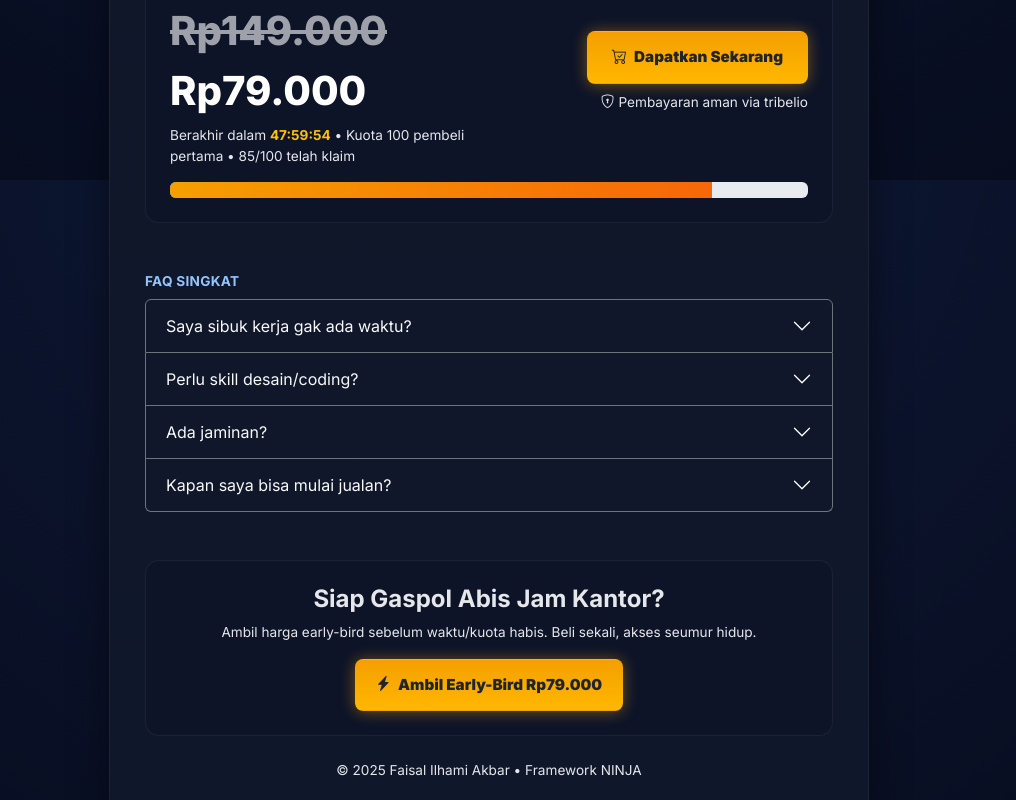
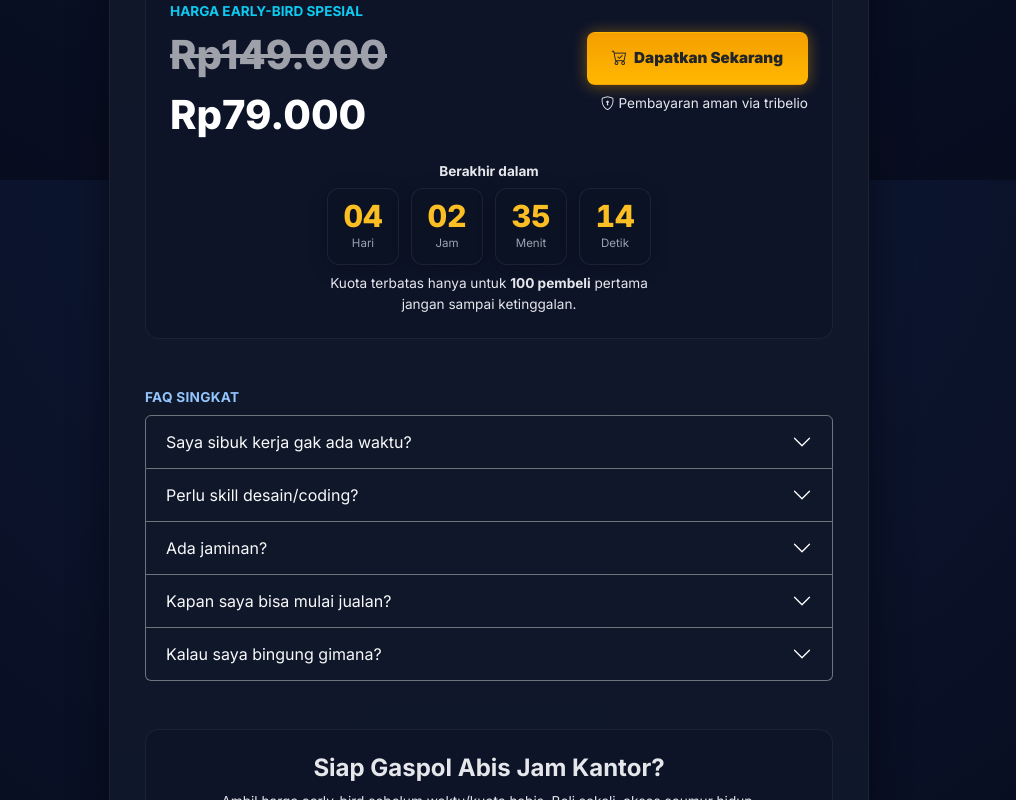
Before and after one commit to bwa-project-example/marketing-app, a Next.js app: page /framework/ninja in a window 1280 px wide. Shown: the part 3020-3820 px from the top of the page, without its empty margins (151-1167 px from the left). Built offline with nearby package versions, Linux system fonts and the light colour scheme; no server answers.

Commit message:
adjustment code

```diff
--- a/src/app/framework/ninja/page.tsx
+++ b/src/app/framework/ninja/page.tsx
@@ -5,32 +5,42 @@ import FacebookPixel from "@/components/FacebookPixel";
 
 const CHECKOUT_LINK = "http://tribel.io/checkout-framework-ninja";
 const TOTAL_QUOTA = 100;
-const SEED_CLAIMED = 85;
+const SEED_CLAIMED = 15;
 
 export default function Page() {
   useEffect(() => {
-    // === Countdown 48 jam (persist di localStorage) ===
-    const KEY = "ninja_eb_deadline";
-    const now = Date.now();
-    let deadline = localStorage.getItem(KEY);
-    if (!deadline) {
-      deadline = String(now + 48 * 60 * 60 * 1000);
-      localStorage.setItem(KEY, deadline);
-    }
+    const DEADLINE = new Date("2025-08-29T23:59:59+07:00").getTime();
+    const wrap = document.getElementById("countdownWrap");
 
-    const countdown = document.getElementById("countdown");
-    const countdownMini = document.getElementById("countdownMini");
+    const setAll = (selector: string, val: string) => {
+      document.querySelectorAll<HTMLElement>(selector).forEach(el => { el.textContent = val; });
+    };
 
     const fmt = (n: number) => String(n).padStart(2, "0");
+
     const tick = () => {
-      const end = Number(localStorage.getItem(KEY));
-      const t = Math.max(0, end - Date.now());
-      const h = Math.floor(t / 3600000);
-      const m = Math.floor((t % 3600000) / 60000);
-      const s = Math.floor((t % 60000) / 1000);
-      const text = `${fmt(h)}:${fmt(m)}:${fmt(s)}`;
-      if (countdown) countdown.textContent = text;
-      if (countdownMini) countdownMini.textContent = text;
+      const t = DEADLINE - Date.now();
+
+      if (t <= 0) {
+        if (wrap) wrap.style.display = "none";
+        setAll('[data-cd="d"]', "00");
+        setAll('[data-cd="h"]', "00");
+        setAll('[data-cd="m"]', "00");
+        setAll('[data-cd="s"]', "00");
+        return;
+      }
+
+      if (wrap) wrap.style.display = "";
+
+      const d = Math.floor(t / (1000 * 60 * 60 * 24));
+      const h = Math.floor((t % (1000 * 60 * 60 * 24)) / (1000 * 60 * 60));
+      const m = Math.floor((t % (1000 * 60 * 60)) / (1000 * 60));
+      const s = Math.floor((t % (1000 * 60)) / 1000);
+
+      setAll('[data-cd="d"]', fmt(d));
+      setAll('[data-cd="h"]', fmt(h));
+      setAll('[data-cd="m"]', fmt(m));
+      setAll('[data-cd="s"]', fmt(s));
     };
 
     tick();
@@ -39,13 +49,10 @@ export default function Page() {
   }, []);
 
   useEffect(() => {
-    // === Kuota bar ===
     const claimed = Math.min(TOTAL_QUOTA, SEED_CLAIMED);
     const pct = Math.round((claimed / TOTAL_QUOTA) * 100);
     const bar = document.getElementById("quotaBar");
-    const txt = document.getElementById("quotaText");
     if (bar) (bar as HTMLDivElement).style.width = `${pct}%`;
-    if (txt) txt.textContent = `Kuota ${TOTAL_QUOTA} pembeli pertama • ${claimed}/${TOTAL_QUOTA} telah klaim`;
     const year = document.getElementById("year");
     if (year) year.textContent = String(new Date().getFullYear());
   }, []);
@@ -82,7 +89,7 @@ export default function Page() {
                 Ditulis oleh <strong>Faisal Ilhami Akbar</strong>
               </p>
               <div className="d-flex flex-column flex-md-row align-items-center gap-3 justify-content-center mt-2">
-                <a href="#harga" className="btn btn-cta btn-lg" onClick={handleClickCTA}>
+                <a href="#harga" className="btn btn-cta btn-lg">
                   <i className="bi bi-lightning-charge-fill me-1" /> Ambil Early-Bird Rp79.000
                 </a>
                 <div className="text-start micro">
@@ -186,8 +193,8 @@ export default function Page() {
 
           <div className="card-lite p-3 mb-4 mt-4" style={{ background:"#0f172a", border:"1px solid #38bdf8", color:"#e0f2fe" }}>
             <span className="small">
-              Agar gak kelabakan saat kondisi kantor berubah, mulailah bangun sumber income kedua sekarang.
-              <strong> Inilah isi, manfaat, dan bonus eksklusif yang langsung kamu dapatkan dari Framework NINJA:</strong>
+              Agar gak kelabakan saat kondisi kantor berubah, mulailah bangun sumber income kedua sekarang dari produk digital.
+              <strong> Maka dari itu, saya buat framework NINJA ini untuk bantu kamu bangun income kedua.</strong>
             </span>
           </div>
 
@@ -219,7 +226,7 @@ export default function Page() {
                     <li><strong>Prompt ChatGPT siap pakai</strong> → percepat riset, copy, & promosi.</li>
                     <li><strong>Ebook: 20+ Niche Profitable</strong> → ide niche terbukti cuan.</li>
                     <li><strong>Ebook: 15 Ide Produk Digital Cuan Tinggi</strong> → inspirasi ide produk digital siap jual.</li>
-                    <li><strong>Group Whatsapp Eksklusif</strong> → tempat diskusi, sharing & tanya jawab bersama member lainnya agar tetap terhubung.</li>
+                    <li><strong>Group Whatsapp Eksklusif</strong> → tempat berdiskusi sesuatu yang jarang diberikan penjual ebook lain, kecuali menjual ecourse.</li>
                   </ul>
                 </div>
               </div>
@@ -260,30 +267,58 @@ export default function Page() {
           {/* PRICING / CTA */}
           <section id="harga" className="mt-5">
             <div className="card-lite p-4">
-              <div className="d-flex flex-column flex-md-row align-items-center gap-3 text-center text-md-start justify-content-md-between">
+              <div
+                className="d-flex flex-column flex-md-row align-items-center gap-3 text-center text-md-start justify-content-md-between">
                 {/* Teks harga */}
                 <div className="w-100">
-                  <div className="micro text-uppercase text-info fw-bold">Early-Bird 48 Jam</div>
+                  <div className="micro text-uppercase text-info fw-bold">Harga Early-Bird Spesial</div>
                   <div className="price mt-1">
                     <span className="strike">Rp149.000</span> <span>Rp79.000</span>
-                  </div>
-                  <div className="micro mt-1">
-                    Berakhir dalam <span id="countdown" className="fw-bold text-warning">—:—:—</span> • <span id="quotaText">Kuota 100 pembeli pertama</span>
                   </div>
                 </div>
                 {/* Tombol */}
                 <div className="text-center text-md-end w-100 w-md-auto">
-                  <a id="ctaTop" target="_blank" href={CHECKOUT_LINK} className="btn btn-cta btn-lg px-4" onClick={handleClickCTA}>
-                    <i className="bi bi-cart-check me-1" /> Dapatkan Sekarang
+                  <a id="ctaTop" target="_blank" href={CHECKOUT_LINK} className="btn btn-cta btn-lg px-4">
+                    <i className="bi bi-cart-check me-1"/> Dapatkan Sekarang
                   </a>
-                  <div className="micro mt-2"><i className="bi bi-shield-lock me-1" />Pembayaran aman via tribelio</div>
+                  <div className="micro mt-2"><i className="bi bi-shield-lock me-1"/>Pembayaran aman via tribelio</div>
                 </div>
               </div>
 
               {/* Progress */}
-              <div className="mt-3">
-                <div className="progress" role="progressbar" aria-label="Progress kuota" aria-valuemin={0} aria-valuemax={100}>
-                  <div id="quotaBar" className="progress-bar" style={{ width: "0%" }} />
+              {/*<div className="mt-3">*/}
+              {/*<div className="progress" role="progressbar" aria-label="Progress kuota" aria-valuemin={0} aria-valuemax={100}>*/}
+              {/*    <div id="quotaBar" className="progress-bar" style={{ width: "0%" }} />*/}
+              {/*  </div>*/}
+              {/*</div>*/}
+              <div className="micro mt-1">
+                {/* Countdown besar di bawah tombol */}
+                <div id="countdownWrap" className="countdown-wrap mt-3">
+                  <div className="countdown-title">Berakhir dalam</div>
+                  <div className="countdown-lg" aria-label="Hitung mundur">
+                    <div className="cd-lg">
+                      <span className="cd-lg-num" data-cd="d">00</span>
+                      <span className="cd-lg-label">Hari</span>
+                    </div>
+                    <div className="cd-lg">
+                      <span className="cd-lg-num" data-cd="h">00</span>
+                      <span className="cd-lg-label">Jam</span>
+                    </div>
+                    <div className="cd-lg">
+                      <span className="cd-lg-num" data-cd="m">00</span>
+                      <span className="cd-lg-label">Menit</span>
+                    </div>
+                    <div className="cd-lg">
+                      <span className="cd-lg-num" data-cd="s">00</span>
+                      <span className="cd-lg-label">Detik</span>
+                    </div>
+                  </div>
+
+                  {/* teks kuota tetap center */}
+                  <div className="text-center micro mt-2">
+                    <span id="quotaText" className="d-lg-block d-none">Kuota terbatas hanya untuk <span className="fw-bold">100 pembeli</span> pertama <br/> jangan sampai ketinggalan.</span>
+                    <span id="quotaText" className="d-lg-none d-block">Kuota terbatas hanya untuk <span className="fw-bold">100 pembeli</span> pertama jangan sampai ketinggalan.</span>
+                  </div>
                 </div>
               </div>
             </div>
@@ -295,42 +330,65 @@ export default function Page() {
             <div className="accordion" id="faq">
               <div className="accordion-item bg-transparent text-light border-secondary">
                 <h2 className="accordion-header">
-                  <button className="accordion-button collapsed bg-transparent text-light" type="button" data-bs-toggle="collapse" data-bs-target="#q1">
+                  <button className="accordion-button collapsed bg-transparent text-light" type="button"
+                          data-bs-toggle="collapse" data-bs-target="#q1">
                     Saya sibuk kerja gak ada waktu?
                   </button>
                 </h2>
                 <div id="q1" className="accordion-collapse collapse" data-bs-parent="#faq">
-                  <div className="accordion-body micro">Cukup 1–2 jam/hari, step-by-step. Bisa dikerjakan malam hari. Fokus ke penjualan pertama (tripwire Rp15k–149k) dulu, lalu upgrade ke produk utama.</div>
+                  <div className="accordion-body micro">Cukup 1–2 jam/hari, step-by-step. Bisa dikerjakan malam hari.
+                    Fokus ke penjualan pertama (tripwire Rp15k–149k) dulu, lalu upgrade ke produk utama.
+                  </div>
                 </div>
               </div>
               <div className="accordion-item bg-transparent text-light border-secondary">
                 <h2 className="accordion-header">
-                  <button className="accordion-button collapsed bg-transparent text-light" type="button" data-bs-toggle="collapse" data-bs-target="#q2">
+                  <button className="accordion-button collapsed bg-transparent text-light" type="button"
+                          data-bs-toggle="collapse" data-bs-target="#q2">
                     Perlu skill desain/coding?
                   </button>
                 </h2>
                 <div id="q2" className="accordion-collapse collapse" data-bs-parent="#faq">
-                  <div className="accordion-body micro">Tidak. Kita pakai alat sederhana + AI (untuk riset, nulis, desain ringan). Fokusnya eksekusi cepat & rapi.</div>
+                  <div className="accordion-body micro">Tidak. Kita pakai alat sederhana + AI (untuk riset, nulis,
+                    desain ringan). Fokusnya eksekusi cepat & rapi.
+                  </div>
                 </div>
               </div>
               <div className="accordion-item bg-transparent text-light border-secondary">
                 <h2 className="accordion-header">
-                  <button className="accordion-button collapsed bg-transparent text-light" type="button" data-bs-toggle="collapse" data-bs-target="#q3">
+                  <button className="accordion-button collapsed bg-transparent text-light" type="button"
+                          data-bs-toggle="collapse" data-bs-target="#q3">
                     Ada jaminan?
                   </button>
                 </h2>
                 <div id="q3" className="accordion-collapse collapse" data-bs-parent="#faq">
-                  <div className="accordion-body micro">Tidak ada jaminan. kecuali kamu konsisten dan fokus serta mau meluangkan waktu untuk sukses.</div>
+                  <div className="accordion-body micro">Tidak ada jaminan. kecuali kamu konsisten dan fokus serta mau
+                    meluangkan waktu untuk sukses.
+                  </div>
                 </div>
               </div>
               <div className="accordion-item bg-transparent text-light border-secondary">
                 <h2 className="accordion-header">
-                  <button className="accordion-button collapsed bg-transparent text-light" type="button" data-bs-toggle="collapse" data-bs-target="#q4">
+                  <button className="accordion-button collapsed bg-transparent text-light" type="button"
+                          data-bs-toggle="collapse" data-bs-target="#q4">
                     Kapan saya bisa mulai jualan?
                   </button>
                 </h2>
                 <div id="q4" className="accordion-collapse collapse" data-bs-parent="#faq">
-                  <div className="accordion-body micro">Targetnya ≤14 hari untuk penjualan pertama (model tripwire). Kamu akan menyiapkan landing 1 halaman, pricing early-bird, dan soft-launch kecil.</div>
+                  <div className="accordion-body micro">Targetnya ≤14 hari untuk penjualan pertama (model tripwire).
+                    Kamu akan menyiapkan landing 1 halaman, pricing early-bird, dan soft-launch kecil.
+                  </div>
+                </div>
+              </div>
+              <div className="accordion-item bg-transparent text-light border-secondary">
+                <h2 className="accordion-header">
+                  <button className="accordion-button collapsed bg-transparent text-light" type="button" data-bs-toggle="collapse" data-bs-target="#q5">
+                    Kalau saya bingung gimana?
+                  </button>
+                </h2>
+                <div id="q5" className="accordion-collapse collapse" data-bs-parent="#faq">
+                  <div className="accordion-body micro">Tenang, ada grup diskusi di whatsapp untuk tanya jawab & sharing.
+                  </div>
                 </div>
               </div>
             </div>
@@ -340,9 +398,10 @@ export default function Page() {
           <section className="mt-5">
             <div className="text-center p-4 card-lite">
               <h4 className="mb-2 short-benefit-title">Siap Gaspol Abis Jam Kantor?</h4>
-              <p className="micro mb-3">Ambil harga early-bird sebelum waktu/kuota habis. Beli sekali, akses seumur hidup.</p>
-              <a href="#harga" className="btn btn-cta btn-lg" onClick={handleClickCTA}>
-                <i className="bi bi-lightning-charge-fill me-1" /> Ambil Early-Bird Rp79.000
+              <p className="micro mb-3">Ambil harga early-bird sebelum waktu/kuota habis. Beli sekali, akses seumur
+                hidup.</p>
+              <a target="_blank" href={CHECKOUT_LINK} className="btn btn-cta btn-lg">
+                <i className="bi bi-lightning-charge-fill me-1"/> Ambil Early-Bird Rp79.000
               </a>
             </div>
           </section>
@@ -356,13 +415,32 @@ export default function Page() {
 
       {/* Sticky CTA mobile */}
       <div className="sticky-cta d-md-none p-2">
-        <div className="d-flex align-items-center justify-content-between gap-2">
+        <div className="d-flex align-items-center justify-content-between gap-2 mb-3">
           <div className="micro ps-2">
             <div className="fw-bold">Early-Bird <span className="text-warning">Rp79.000</span></div>
-            <div style={{ color: '#E5E7EB' }}>Sisa waktu: <span id="countdownMini">—:—:—</span></div>
+            <div style={{color: '#E5E7EB'}}>
+              <div className="countdown-mini" aria-label="Hitung mundur">
+                <div className="cd-seg">
+                  <span id="cd-d-mini" data-cd="d" className="cd-num">00</span>
+                  <span className="cd-label">Hari</span>
+                </div>
+                <div className="cd-seg">
+                  <span id="cd-h-mini" data-cd="h" className="cd-num">00</span>
+                  <span className="cd-label">Jam</span>
+                </div>
+                <div className="cd-seg">
+                  <span id="cd-m-mini" data-cd="m" className="cd-num">00</span>
+                  <span className="cd-label">Menit</span>
+                </div>
+                <div className="cd-seg">
+                  <span id="cd-s-mini" data-cd="s" className="cd-num">00</span>
+                  <span className="cd-label">Detik</span>
+                </div>
+              </div>
+            </div>
           </div>
-          <a href={CHECKOUT_LINK} target="_blank" className="btn btn-cta btn-lg" onClick={handleClickCTA}>
-            <i className="bi bi-cart" /> Beli
+          <a href={CHECKOUT_LINK} target="_blank" className="btn btn-cta btn-lg">
+            <i className="bi bi-cart"/> Beli
           </a>
         </div>
       </div>
@@ -372,5 +450,5 @@ export default function Page() {
 
 function PixelMount() {
   const FacebookPixel = require("../../../components/FacebookPixel").default;
-  return <FacebookPixel />;
+  return <FacebookPixel/>;
 }
--- a/src/app/globals.css
+++ b/src/app/globals.css
@@ -228,3 +228,106 @@ body, p, .micro {
 ul .pain-pleasure {
   margin-bottom: 10px;
 }
+
+/* Countdown with labeled segments */
+.countdown,
+.countdown-mini {
+  display: flex;
+  align-items: flex-end;
+  gap: 8px;
+}
+
+.cd-seg {
+  display: flex;
+  flex-direction: column;
+  align-items: center;
+  min-width: 40px;
+}
+
+.cd-num {
+  font-weight: 800;
+  font-variant-numeric: tabular-nums;
+  font-feature-settings: "tnum" 1; /* angka rata */
+  color: #fbbf24; /* kuning */
+  background: #0b1224; /* gelap */
+  padding: 4px 8px;
+  line-height: 1;
+  border-radius: 6px;
+}
+
+.cd-label {
+  font-size: 0.65rem;
+  color: #9ca3af;
+  margin-top: 2px;
+}
+
+/* versi mini (sticky bar) */
+.countdown-mini .cd-seg {
+  min-width: 34px;
+}
+
+.countdown-mini .cd-num {
+  padding: 2px 6px;
+}
+
+.countdown-mini .cd-label {
+  font-size: 0.6rem;
+}
+
+/* ===== COUNTDOWN BESAR (di bawah harga & tombol) ===== */
+.countdown-wrap {
+  margin-top: 12px;
+}
+
+.countdown-title {
+  font-weight: 700;
+  color: #e5e7eb;
+  text-align: center;
+  margin-bottom: 6px;
+}
+
+.countdown-lg {
+  display: flex;
+  justify-content: center;
+  gap: 12px;
+  flex-wrap: nowrap;
+}
+
+.cd-lg {
+  display: flex;
+  flex-direction: column;
+  align-items: center;
+  min-width: 64px;
+  background: #0b1224;
+  border: 1px solid rgba(255, 255, 255, .07);
+  border-radius: 12px;
+  padding: 10px 12px;
+  box-shadow: 0 4px 18px rgba(0, 0, 0, .25);
+}
+
+.cd-lg-num {
+  font-weight: 800;
+  font-size: 1.6rem;
+  line-height: 1;
+  font-variant-numeric: tabular-nums;
+  font-feature-settings: "tnum" 1;
+  color: #fbbf24; /* kuning */
+}
+
+.cd-lg-label {
+  margin-top: 4px;
+  font-size: .72rem;
+  color: #9ca3af;
+}
+
+/* responsif */
+@media (min-width: 768px) {
+  .cd-lg {
+    min-width: 72px;
+    padding: 12px 14px;
+  }
+
+  .cd-lg-num {
+    font-size: 1.9rem;
+  }
+}
--- /dev/null
+++ b/src/constants/env.ts
@@ -0,0 +1,5 @@
+export const environment = {
+  LOCAL: "local",
+  DEVELOPMENT: "development",
+  PRODUCTION: "production",
+}
```
Also changed, not shown: src/components/FacebookPixel.tsx (+12 -7 lines).
